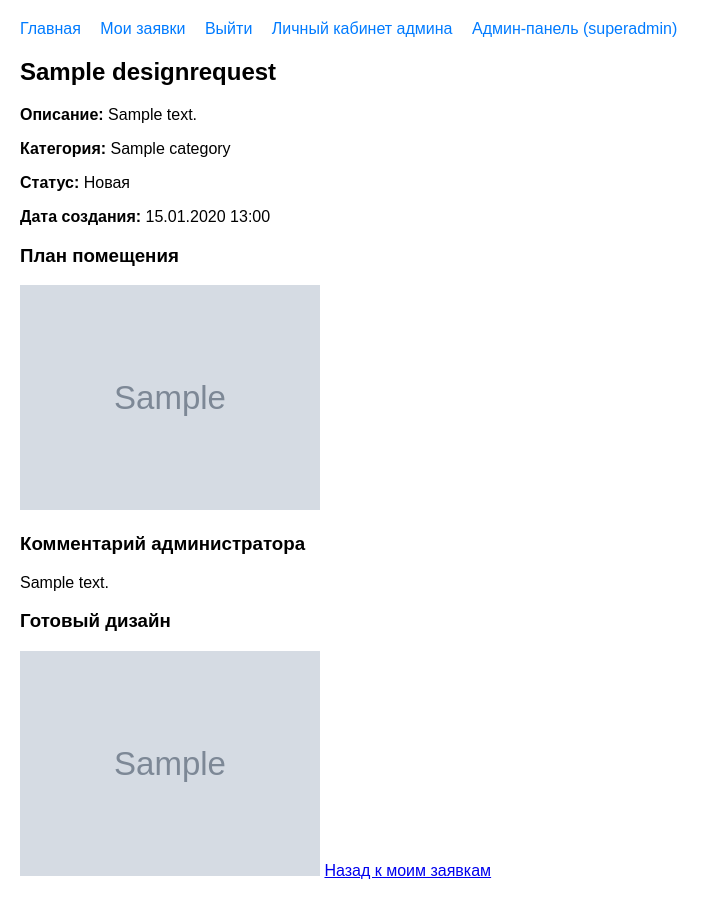
After one commit to Yuki091305/Design, a Django app: page /request/00000000-0000-0000-0000-000000000001/ in a window 1280 px wide. The commit adds this page. Shown: the whole page, without its empty margins (0-720 px from the left). Run offline with Django 5.2, Linux system fonts and the light colour scheme; a user stored in the database is signed in; tables that the repository leaves empty hold one stand-in row (values such as "Sample post"); grey boxes marked "Sample" are stand-in pictures.

Commit message:
все html

```diff
--- a/catalog/templates/base_generic.html
+++ b/catalog/templates/base_generic.html
@@ -12,6 +12,7 @@
 </head>
 <body>
     <nav>
+        <a href="{% url 'index' %}">Главная</a>
         {% if user.is_authenticated %}
             <a href="{% url 'user_dashboard' %}">Мои заявки</a>
             <a href="{% url 'logout' %}">Выйти</a>
--- a/catalog/templates/catalog/admin_dashboard.html
+++ b/catalog/templates/catalog/admin_dashboard.html
@@ -24,6 +24,7 @@
         </tr>
         {% endfor %}
     </table>
+    <a href="{% url 'admin_category_list' %}">Управление категориями</a>
 {% else %}
     <p>Заявок нет.</p>
 {% endif %}
--- /dev/null
+++ b/catalog/templates/catalog/request_detail.html
@@ -0,0 +1,28 @@
+{% extends "base_generic.html" %}
+
+{% block title %}{{ request.title }} | Design.pro{% endblock %}
+
+{% block content %}
+<h2>{{ request.title }}</h2>
+<p><strong>Описание:</strong> {{ request.description }}</p>
+<p><strong>Категория:</strong> {{ request.category.name }}</p>
+<p><strong>Статус:</strong> {{ request.get_status_display }}</p>
+<p><strong>Дата создания:</strong> {{ request.created_at|date:"d.m.Y H:i" }}</p>
+
+{% if request.attachment %}
+    <h3>План помещения</h3>
+    <img src="{{ request.attachment.url }}" alt="План" width="300">
+{% endif %}
+
+{% if request.admin_comment %}
+    <h3>Комментарий администратора</h3>
+    <p>{{ request.admin_comment }}</p>
+{% endif %}
+
+{% if request.design_image %}
+    <h3>Готовый дизайн</h3>
+    <img src="{{ request.design_image.url }}" alt="Дизайн" width="300">
+{% endif %}
+
+<a href="{% url 'user_dashboard' %}">Назад к моим заявкам</a>
+{% endblock %}
--- a/catalog/templates/catalog/user_dashboard.html
+++ b/catalog/templates/catalog/user_dashboard.html
@@ -21,7 +21,7 @@
             <strong>{{ req.title }}</strong> — {{ req.get_status_display }}
             ({{ req.created_at|date:"d.m.Y" }})
             {% if req.attachment %}
-                | <a href="{{ req.attachment.url }}" target="_blank">План</a>
+                | <a href="{% url 'request_detail' req.id %}">Просмотр</a>
             {% endif %}
             | <a href="{% url 'request_delete' req.pk %}">Удалить</a>
         </li>
```
Also changed, not shown: catalog/templates/catalog/admin_category_list.html (added, +8 -0 lines).
